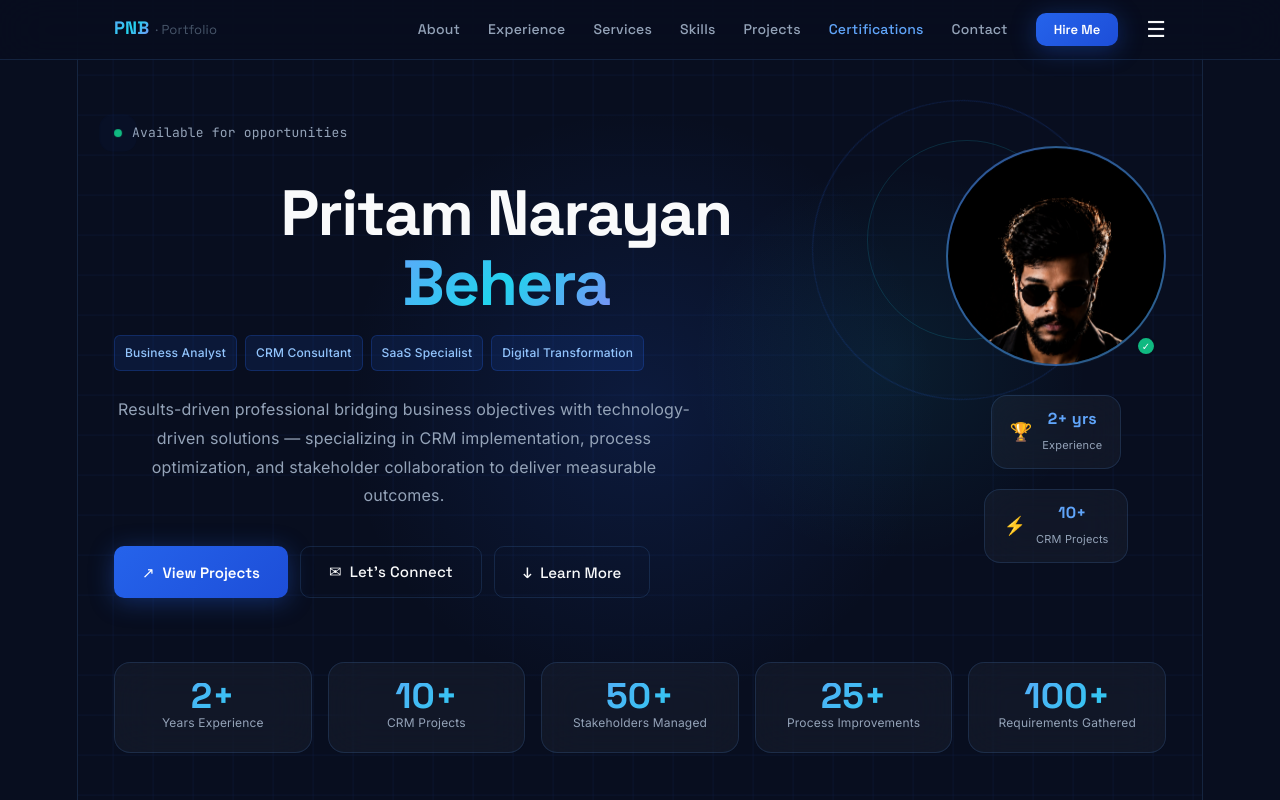
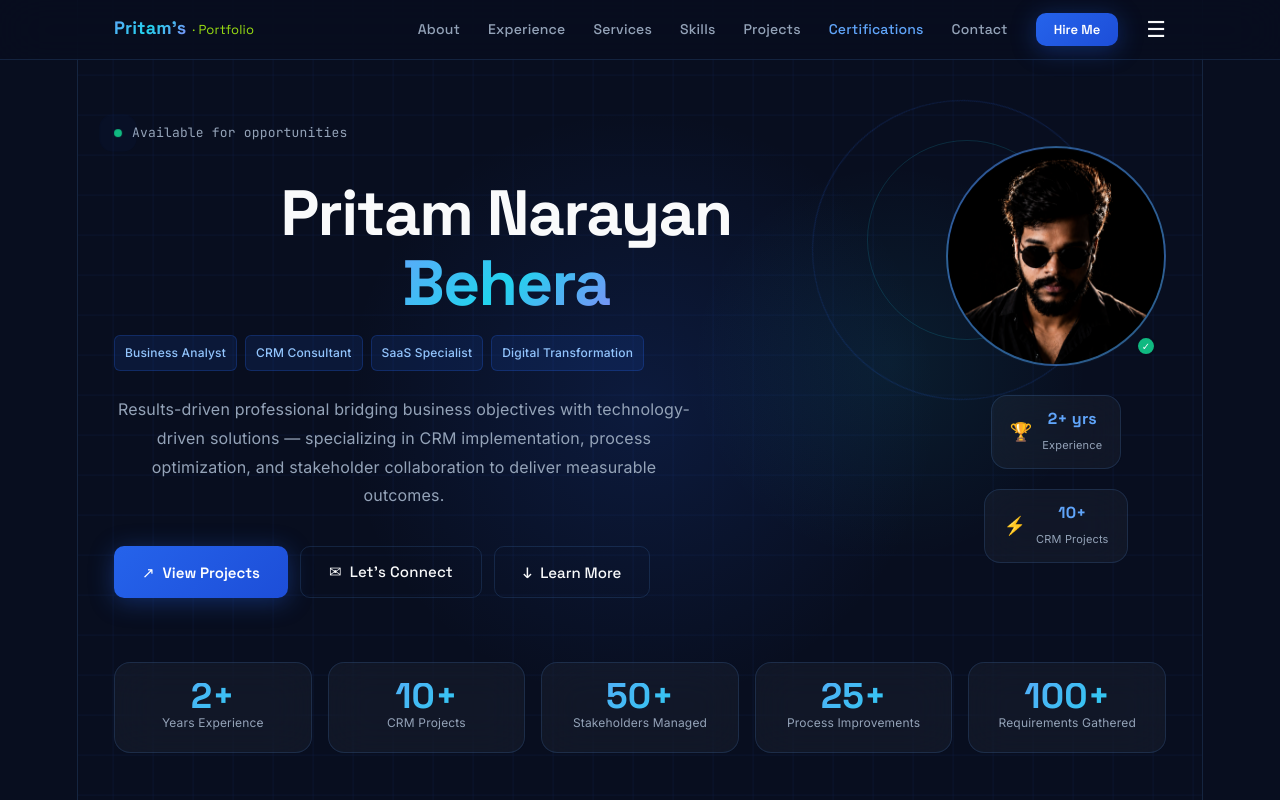
Before and after one commit to pritamnarayan/Pritam_Portfolio, a React (Vite) app: page / in a window 1280 px wide. Shown: the top 800 px of the page. Built offline with nearby package versions, Linux system fonts and the light colour scheme.

Commit message:
Updated navbar name

```diff
--- a/src/App.jsx
+++ b/src/App.jsx
@@ -513,8 +513,8 @@ export default function Portfolio() {
       }}>
         <div style={{ maxWidth: 1100, margin: "0 auto", padding: "0 24px", display: "flex", alignItems: "center", justifyContent: "space-between", width: "100%" }}>
           <div className="display" style={{ fontWeight: 700, fontSize: 18 }}>
-            <span className="gradient-text">PNB</span>
-            <span style={{ color: "#475569", marginLeft: 6, fontSize: 13, fontWeight: 400 }}>· Portfolio</span>
+            <span className="gradient-text">Pritam's</span>
+            <span style={{ color: "#9ade12", marginLeft: 6, fontSize: 13, fontWeight: 400 }}>· Portfolio</span>
           </div>
           <div style={{ display: "flex", gap: 28, alignItems: "center" }}>
             {NAV_LINKS.map(n => (
@@ -603,11 +603,11 @@ export default function Portfolio() {
                   backdropFilter: "blur(10px)",
                 }}>
 <img
-  src="/profile.PNG"
+  src="/profile.png"
   alt="Pritam Narayan Behera"
   style={{
     width: "100%",
-    height: "100%",
+    height: "160%",
     objectFit: "cover",
     objectPosition: "50% 20%",
     borderRadius: "50%",
```
